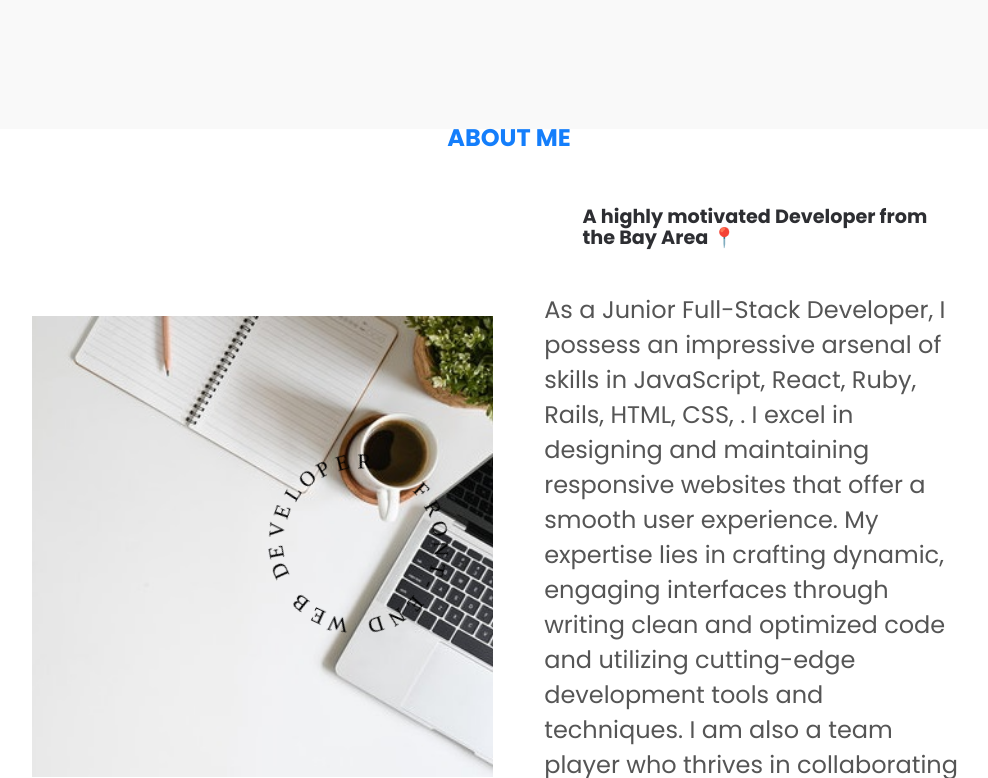
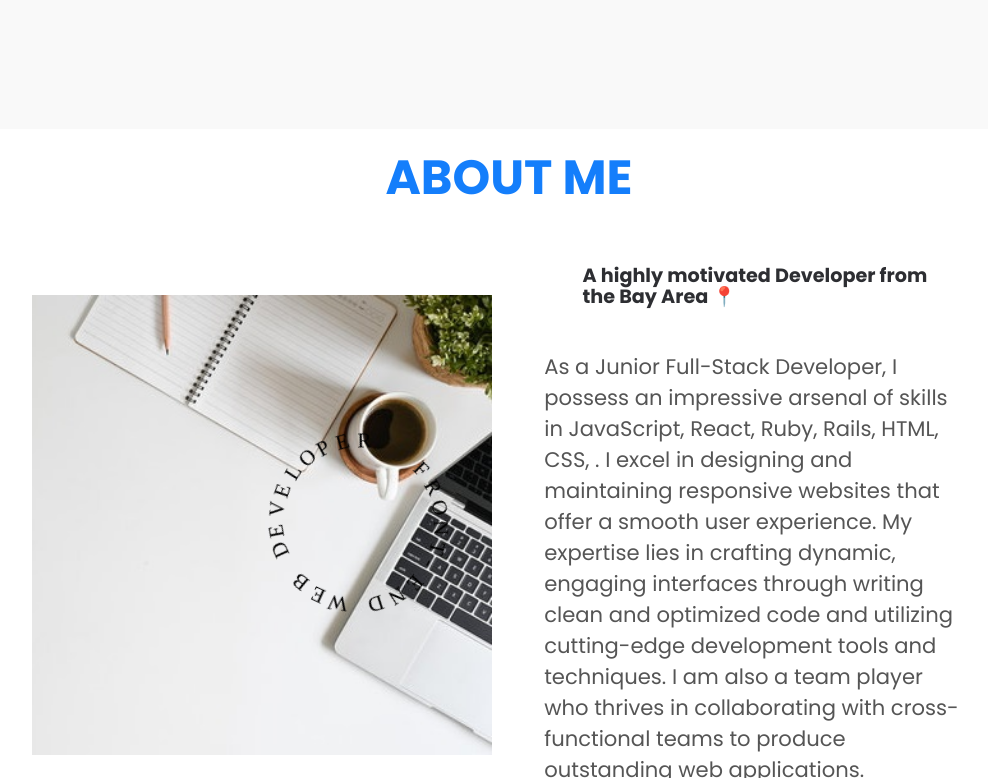
Before and after one commit to tmontobbio/tmontobbio-dev-v3, a React (Vite) app: page / in a window 1536 px wide. Shown: the part 746-1524 px from the top of the page, without its empty margins (259-1247 px from the left). Built offline with nearby package versions, Linux system fonts and the light colour scheme.

Commit message:
about font sizes

```diff
--- a/src/App.css
+++ b/src/App.css
@@ -239,6 +239,14 @@ a {
   height: 130vh;
 }
 
+#about h3{
+  font-size: 3em;
+}
+
+#about p{
+  font-size: 2.2em;
+}
+
 #about div {
   padding: 2em;
 }
@@ -425,7 +433,7 @@ a {
 #about {
   flex-direction: column;
   background-color: #fff;
-  height: 100vh;
+  height: 90vh;
 }
 
 #about-content{
```
